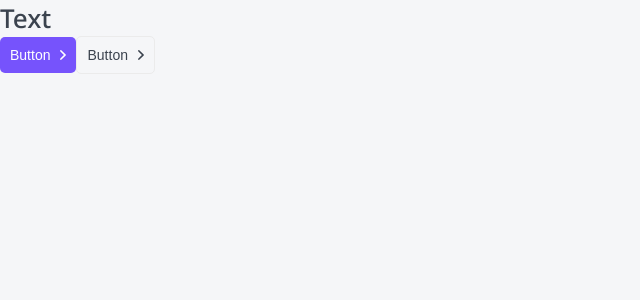
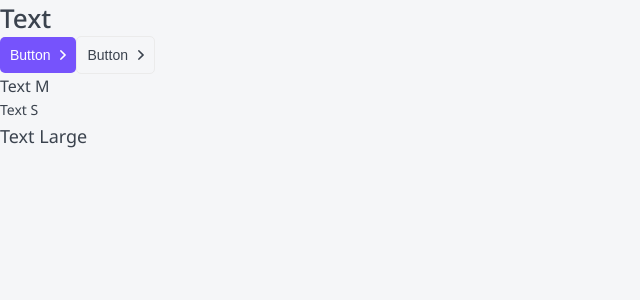
Before and after one commit to CallMeMaksimG/top-app, a Next.js app: page / in a window 1280 px wide. Shown: the top 300 px of the page, without its empty margins (0-640 px from the left). Built offline with nearby package versions, Linux system fonts and the light colour scheme.

Commit message:
Добавить компонент P

```diff
--- a/pages/index.tsx
+++ b/pages/index.tsx
@@ -1,4 +1,4 @@
-import { Button, Htag } from '@/components';
+import { Button, Htag, P } from '@/components';
 
 export default function Page() {
     return (
@@ -10,6 +10,9 @@
             <Button appearance="ghost" arrow="right">
                 Button
             </Button>
+            <P>Text M</P>
+            <P size="s">Text S</P>
+            <P size='l'>Text Large</P>
         </>
     );
 }
--- /dev/null
+++ b/src/components/P/P.module.scss
@@ -0,0 +1,19 @@
+.p {
+    font-weight: 400;
+    margin: 0;
+}
+
+.s {
+    font-size: 14px;
+    line-height: 24px;
+}
+
+.m {
+    font-size: 16px;
+    line-height: 24px;
+}
+
+.l {
+    font-size: 18px;
+    line-height: 29px;
+}
--- /dev/null
+++ b/src/components/P/P.props.ts
@@ -0,0 +1,6 @@
+import { DetailedHTMLProps, HTMLAttributes, ReactNode } from 'react';
+
+export interface PProps extends DetailedHTMLProps<HTMLAttributes<HTMLParagraphElement>, HTMLParagraphElement> {
+    size?: 's' | 'm' | 'l';
+    children: ReactNode;
+}
--- /dev/null
+++ b/src/components/P/P.tsx
@@ -0,0 +1,23 @@
+import cn from 'classnames';
+import { PProps } from './P.props';
+import styles from './P.module.scss';
+
+export const P = ({
+    size = 'm',
+    children,
+    className,
+    ...props
+}: PProps): JSX.Element => {
+    return (
+        <p
+            className={cn(styles.p, className, {
+                [styles.s]: size === 's',
+                [styles.m]: size === 'm',
+                [styles.l]: size === 'l',
+            })}
+            {...props}
+        >
+            {children}
+        </p>
+    );
+};
--- a/src/components/index.ts
+++ b/src/components/index.ts
@@ -1,2 +1,3 @@
 export * from './Htag/Htag';
 export * from './Button/Button';
+export * from './P/P';
```
Also changed, not shown: src/components/Tag/Tag.module.scss (added), src/components/Tag/Tag.props.ts (added), src/components/Tag/Tag.tsx (added).
